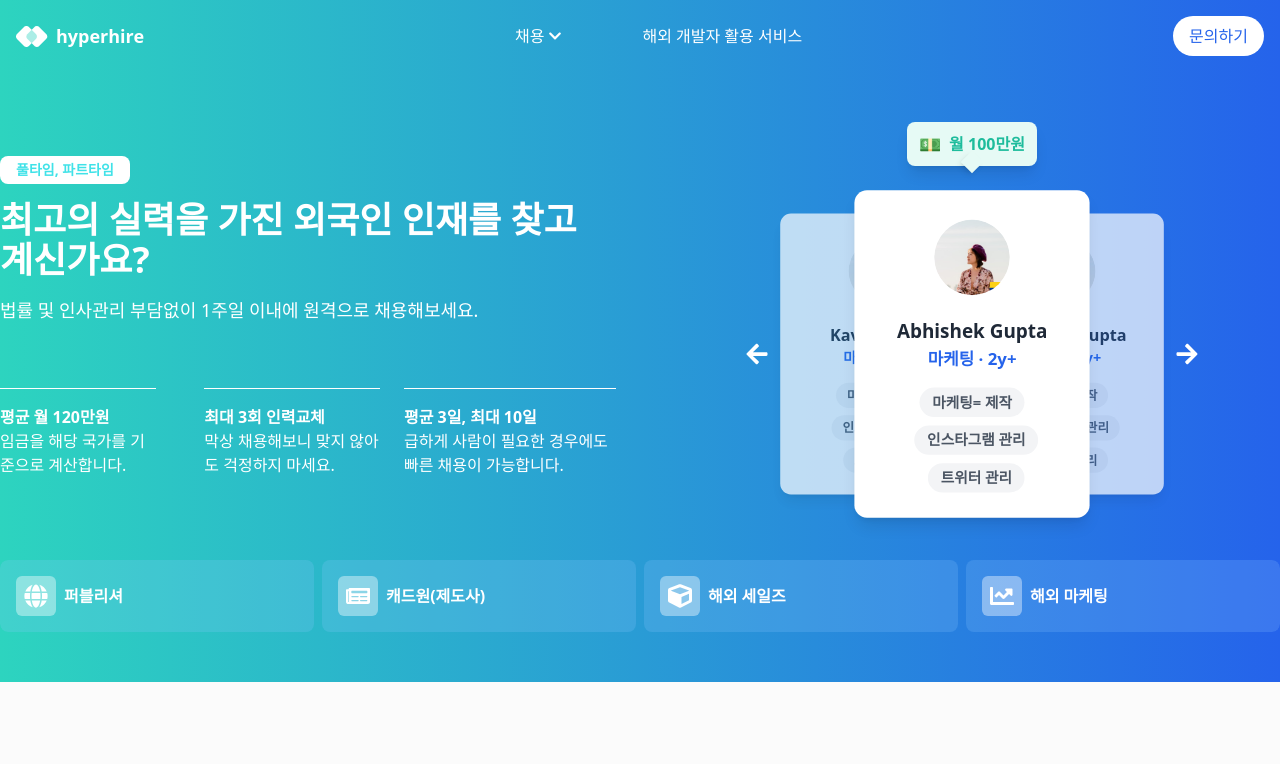
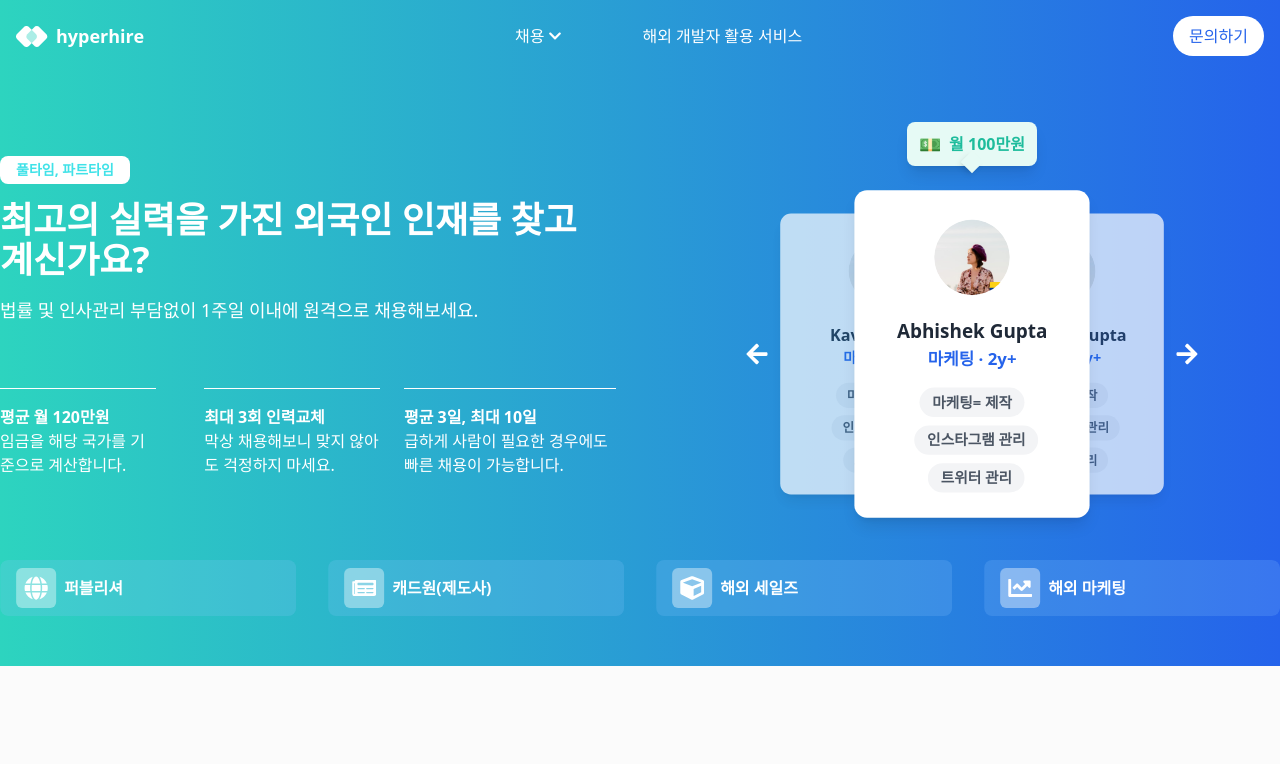
Before and after one commit to parikshitlfj12/hyperhire-assessment, a Next.js app: page / in a window 1280 px wide. Shown: the top 764 px of the page. Built offline with nearby package versions, Linux system fonts and the light colour scheme.

Commit message:
chore: silder animation

```diff
--- a/src/components/molecules/Slider.tsx
+++ b/src/components/molecules/Slider.tsx
@@ -1,4 +1,5 @@
 import React, { useState, useEffect } from "react";
+import { motion, AnimatePresence } from "framer-motion";
 import { SliderItems, SliderProps } from "../atoms/interface";
 import { FaGlobe, FaNewspaper, FaCube, FaChartLine } from "react-icons/fa";
 
@@ -18,20 +19,30 @@ const Slider: React.FC<SliderProps> = ({ items, interval }) => {
     return () => clearInterval(slideInterval);
   }, [interval]);
 
-  return visibleItems.slice(0, 4).map((item, index) => {
+  return (
+    <div className="flex gap-8 overflow-hidden w-full">
+      <AnimatePresence mode="popLayout">
+        {visibleItems.slice(0, 4).map((item, index) => {
           const RandomIcon = icons[index % icons.length];
           return (
-      <div
-        key={index}
-        className="flex flex-1 items-center bg-blue-300 bg-opacity-20 p-4 rounded-lg min-w-[150px] justify-start"
+            <motion.div
+              key={item.label + index}
+              initial={{ opacity: 0, x: 100 }}
+              animate={{ opacity: 1, x: 0 }}
+              exit={{ opacity: 0, x: -100 }}
+              transition={{ duration: 0.6, ease: "easeInOut" }}
+              className="flex flex-1 items-center bg-blue-300 bg-opacity-20 px-4 py-2 rounded-lg min-w-[150px] justify-start"
             >
               <div className="text-white text-2xl mr-2 bg-[#FFFFFF66] p-2 rounded-md">
                 <RandomIcon />
               </div>
               <span className="text-white font-semibold">{item.label}</span>
+            </motion.div>
+          );
+        })}
+      </AnimatePresence>
     </div>
   );
-  });
 };
 
 export default Slider;
```
Lines whose indentation alone changed are shown as unchanged.
